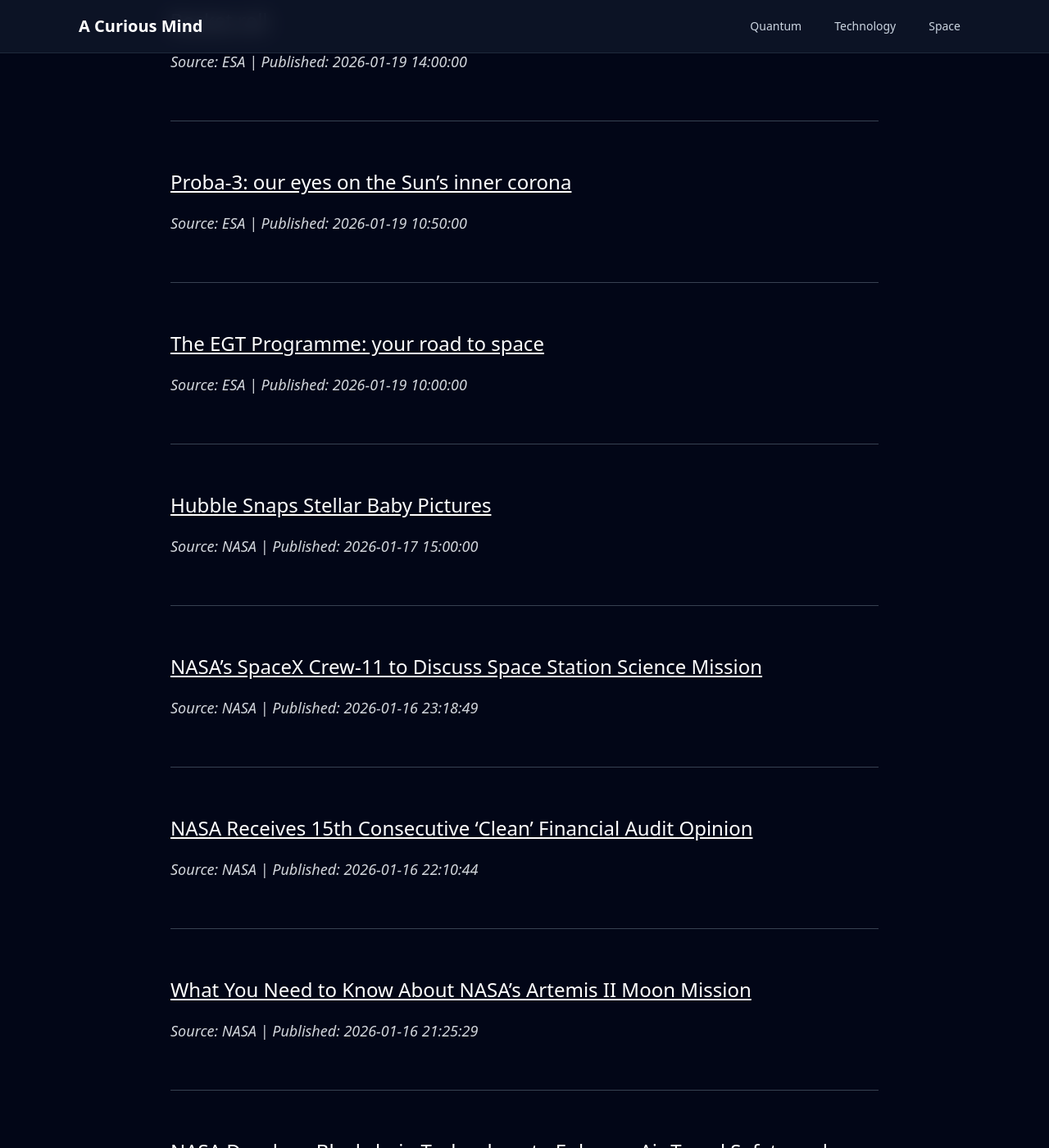
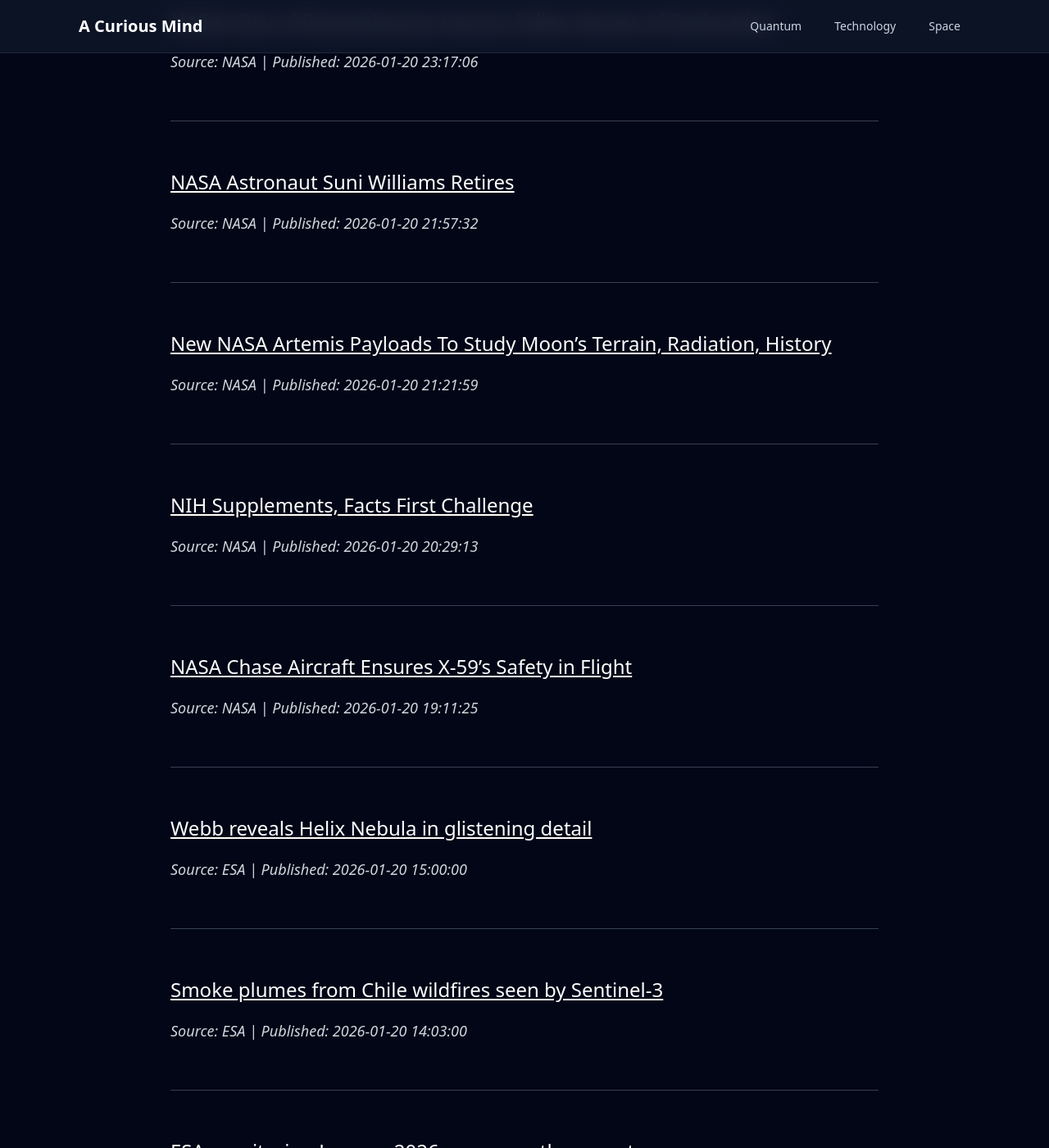
Before and after one commit to onehl7/onehl7.github.io, a Jekyll site: the page built from _posts/2025-11-22-space-updates.md, in a window 1280 px wide and 1400 px high, scrolled down 351 px. Shown: the whole window at 82% size. Built offline with Jekyll 4.4.1, drawn with Linux system fonts in a browser that asks for light colours; nearby versions of some CDN libraries; some of the changed text lies outside the part shown.

Commit message:
Update space news data

```diff
--- a/_data/space_news.json
+++ b/_data/space_news.json
@@ -1,15 +1,51 @@
 [
   {
-    "source": "ESA",
-    "title": "Rocket roll",
-    "link": "https://www.esa.int/ESA_Multimedia/Images/2026/01/Rocket_roll",
-    "published": "2026-01-19 14:00:00"
+    "source": "NASA",
+    "title": "NASA\u2019s Day of Remembrance Honors Fallen Heroes of Exploration",
+    "link": "https://www.nasa.gov/news-release/nasas-day-of-remembrance-honors-fallen-heroes-of-exploration-2/",
+    "published": "2026-01-20 23:17:06"
+  },
+  {
+    "source": "NASA",
+    "title": "NASA Astronaut Suni Williams Retires",
+    "link": "https://www.nasa.gov/news-release/nasa-astronaut-suni-williams-retires/",
+    "published": "2026-01-20 21:57:32"
+  },
+  {
+    "source": "NASA",
+    "title": "New NASA Artemis Payloads To Study Moon\u2019s Terrain, Radiation, History",
+    "link": "https://www.nasa.gov/news-release/new-nasa-artemis-payloads-to-study-moons-terrain-radiation-history/",
+    "published": "2026-01-20 21:21:59"
+  },
+  {
+    "source": "NASA",
+    "title": "NIH Supplements, Facts First Challenge",
+    "link": "https://www.nasa.gov/directorates/stmd/prizes-challenges-crowdsourcing-program/center-of-excellence-for-collaborative-innovation-coeci/nih-supplements-facts-first-challenge/",
+    "published": "2026-01-20 20:29:13"
+  },
+  {
+    "source": "NASA",
+    "title": "NASA\u00a0Chase Aircraft Ensures\u00a0X-59\u2019s\u00a0Safety\u00a0in Flight",
+    "link": "https://www.nasa.gov/aeronautics/chase-aircraft-ensures-x-59-safety/",
+    "published": "2026-01-20 19:11:25"
   },
   {
     "source": "ESA",
-    "title": "Proba-3: our eyes on the Sun\u2019s inner corona",
-    "link": "https://www.esa.int/ESA_Multimedia/Images/2026/01/Proba-3_our_eyes_on_the_Sun_s_inner_corona",
-    "published": "2026-01-19 10:50:00"
+    "title": "Webb reveals Helix Nebula in glistening detail",
+    "link": "https://www.esa.int/ESA_Multimedia/Images/2026/01/Webb_reveals_Helix_Nebula_in_glistening_detail",
+    "published": "2026-01-20 15:00:00"
+  },
+  {
+    "source": "ESA",
+    "title": "Smoke plumes from Chile wildfires seen by Sentinel-3",
+    "link": "https://www.esa.int/ESA_Multimedia/Images/2026/01/Smoke_plumes_from_Chile_wildfires_seen_by_Sentinel-3",
+    "published": "2026-01-20 14:03:00"
+  },
+  {
+    "source": "ESA",
+    "title": "ESA monitoring January 2026 space weather event",
+    "link": "https://www.esa.int/Space_Safety/Space_weather/ESA_monitoring_January_2026_space_weather_event",
+    "published": "2026-01-20 09:37:00"
   },
   {
     "source": "ESA",
@@ -18,45 +54,9 @@
     "published": "2026-01-19 10:00:00"
   },
   {
-    "source": "NASA",
-    "title": "Hubble Snaps Stellar Baby Pictures",
-    "link": "https://science.nasa.gov/missions/hubble/hubble-snaps-stellar-baby-pictures/",
-    "published": "2026-01-17 15:00:00"
-  },
-  {
-    "source": "NASA",
-    "title": "NASA\u2019s SpaceX Crew-11 to Discuss Space Station Science Mission",
-    "link": "https://www.nasa.gov/news-release/nasas-spacex-crew-11-to-discuss-space-station-science-mission/",
-    "published": "2026-01-16 23:18:49"
-  },
-  {
-    "source": "NASA",
-    "title": "NASA Receives 15th Consecutive \u2018Clean\u2019 Financial Audit Opinion",
-    "link": "https://www.nasa.gov/news-release/nasa-receives-15th-consecutive-clean-financial-audit-opinion/",
-    "published": "2026-01-16 22:10:44"
-  },
-  {
-    "source": "NASA",
-    "title": "What You Need to Know About NASA\u2019s Artemis II Moon Mission",
-    "link": "https://www.nasa.gov/news-release/what-you-need-to-know-about-nasas-artemis-ii-moon-mission/",
-    "published": "2026-01-16 21:25:29"
-  },
-  {
-    "source": "NASA",
-    "title": "NASA Develops Blockchain Technology to Enhance Air Travel Safety and Security",
-    "link": "https://www.nasa.gov/general/nasa-develops-blockchain-technology-to-enhance-air-travel-safety-and-security/",
-    "published": "2026-01-16 20:11:16"
-  },
-  {
     "source": "ESA",
     "title": "Revolutionising astronaut fitness for deep space missions",
     "link": "https://www.esa.int/Science_Exploration/Human_and_Robotic_Exploration/Revolutionising_astronaut_fitness_for_deep_space_missions",
     "published": "2026-01-16 14:57:00"
-  },
-  {
-    "source": "ESA",
-    "title": "Week in images: 12-16 January 2026",
-    "link": "https://www.esa.int/About_Us/Week_in_images/Week_in_images_12-16_January_2026",
-    "published": "2026-01-16 14:15:00"
   }
 ]
```
